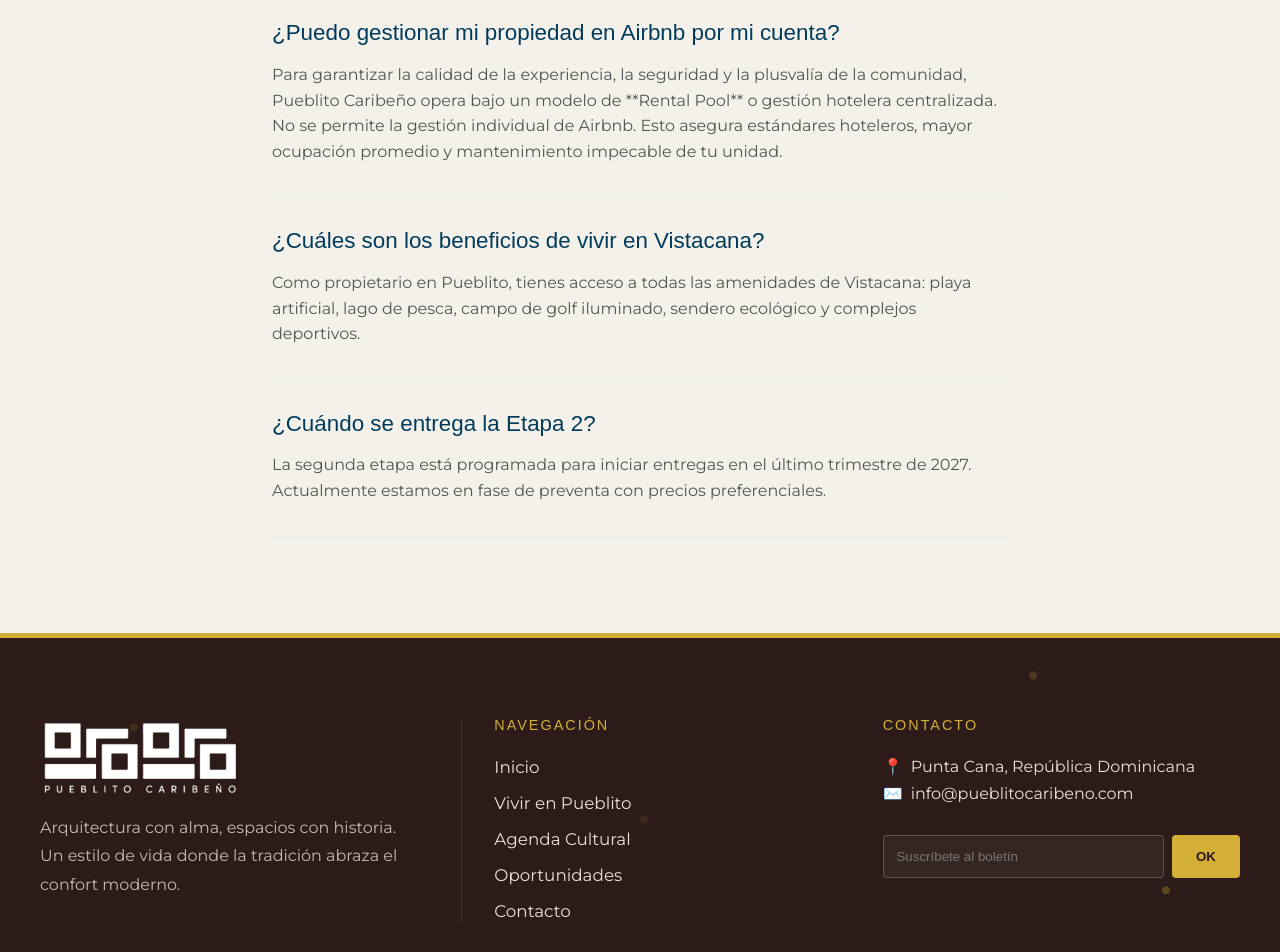
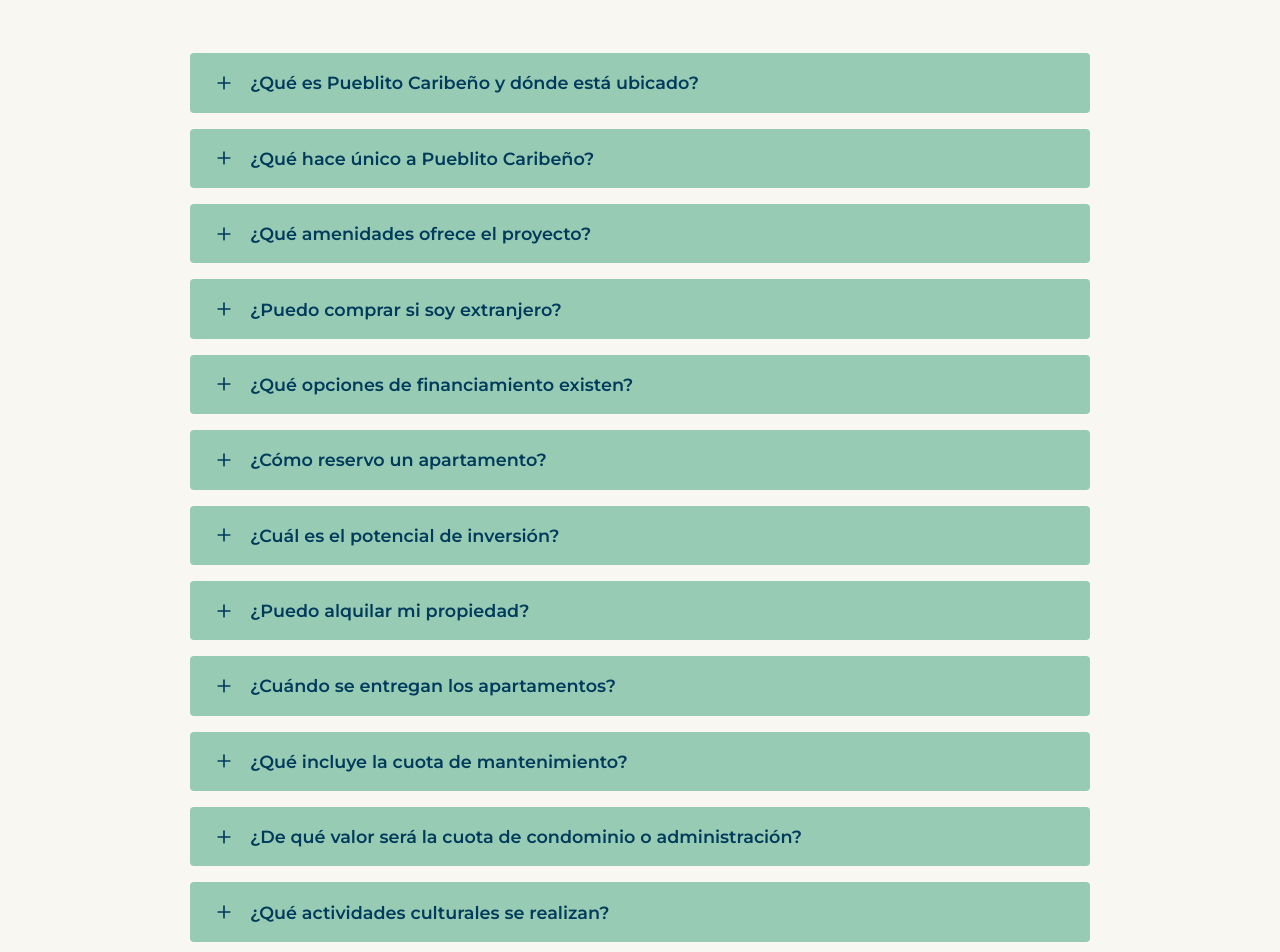
Before and after one commit to Nelocode/pueblito, a Next.js app in the folder web/: page /faq in a window 1280 px wide. Shown: the part 500-1452 px from the top of the page. Built offline with nearby package versions, Linux system fonts and the light colour scheme; a web font is replaced by a local one.

Commit message:
feat: update FAQ content and add accordion component

```diff
--- a/web/src/app/faq/page.js
+++ b/web/src/app/faq/page.js
@@ -1,6 +1,7 @@
 import Navbar from "@/components/Navbar";
 import Footer from "@/components/Footer";
 import PageHeader from "@/components/PageHeader";
+import FAQAccordion from "@/components/FAQAccordion";
 
 export const metadata = {
   title: "Preguntas Frecuentes | Pueblito Caribeño",
@@ -9,16 +10,68 @@ export const metadata = {
 
 const faqs = [
   {
-    q: "¿Puedo gestionar mi propiedad en Airbnb por mi cuenta?",
-    a: "Para garantizar la calidad de la experiencia, la seguridad y la plusvalía de la comunidad, Pueblito Caribeño opera bajo un modelo de **Rental Pool** o gestión hotelera centralizada. No se permite la gestión individual de Airbnb. Esto asegura estándares hoteleros, mayor ocupación promedio y mantenimiento impecable de tu unidad."
+    q: "¿Qué es Pueblito Caribeño y dónde está ubicado?",
+    a: "Pueblito Caribeño es un proyecto residencial y comercial inspirado en la arquitectura colonial del Caribe. Está ubicado dentro de Vistacana, en Punta Cana, a solo minutos del aeropuerto internacional y de las playas más reconocidas del país."
   },
   {
-    q: "¿Cuáles son los beneficios de vivir en Vistacana?",
-    a: "Como propietario en Pueblito, tienes acceso a todas las amenidades de Vistacana: playa artificial, lago de pesca, campo de golf iluminado, sendero ecológico y complejos deportivos."
+    q: "¿Qué hace único a Pueblito Caribeño?",
+    a: "Su encanto está en la mezcla entre historia y modernidad: calles adoquinadas, plazas coloridas, arte en cada rincón y un estilo de vida que combina cultura, naturaleza y comunidad."
   },
   {
-    q: "¿Cuándo se entrega la Etapa 2?",
-    a: "La segunda etapa está programada para iniciar entregas en el último trimestre de 2027. Actualmente estamos en fase de preventa con precios preferenciales."
+    q: "¿Qué amenidades ofrece el proyecto?",
+    a: "Los residentes disfrutan acceso a todas las amenidades de Vistacana® como playas artificiales, lagos de agua cristalina, campo de golf, senderos naturales, plaza comercial, restaurantes, colegio bilingüe, centro deportivo y seguridad 24/7, además del vibrante Art District, el Centro Cultural y comercios al interior de Pueblito Caribeño."
+  },
+  {
+    q: "¿Puedo comprar si soy extranjero?",
+    a: "¡Sí! La ley dominicana permite la compra de propiedades a extranjeros con los mismos derechos que un ciudadano local. Solo necesitas tu pasaporte vigente y cumplir con los pasos de compra establecidos."
+  },
+  {
+    q: "¿Qué opciones de financiamiento existen?",
+    a: "Ofrecemos facilidades de pago directo con el desarrollador (20-30-50%) y acceso a créditos hipotecarios con bancos dominicanos e internacionales aliados. Nuestro equipo puede asesorarte durante todo el proceso."
+  },
+  {
+    q: "¿Cómo reservo un apartamento?",
+    a: "Puedes reservar con un pequeño depósito inicial de solo USD $1.000 para asegurar la unidad que elijas. Luego se formaliza la promesa de venta con un 20% del valor de la propiedad, y se define el calendario de pagos según el plan de construcción."
+  },
+  {
+    q: "¿Cuál es el potencial de inversión?",
+    a: "Pueblito Caribeño ofrece alta plusvalía por su ubicación en Vistacana y su concepto único. Además, permite rentas vacacionales o de largo plazo, brindando atractivos retornos de inversión."
+  },
+  {
+    q: "¿Puedo alquilar mi propiedad?",
+    a: "Sí. Hay posibilidad de renta de largo plazo (mínimo 60 días) en la mayoría de las unidades, y en otras ubicadas en las plazas internas, puedes acceder a la gestión de renta corta hotelera, a través de nuestros aliados de administración y renta turística, que se encargan de todo: promoción, limpieza y atención a huéspedes."
+  },
+  {
+    q: "¿Cuándo se entregan los apartamentos?",
+    a: "La primera etapa se viene entregando desde el mes de agosto de 2025 hasta el primer trimestre de 2026. La Etapa 2 está en venta actualmente, con entregas estimadas para diciembre de 2027."
+  },
+  {
+    q: "¿Qué incluye la cuota de mantenimiento?",
+    a: "Incluye la seguridad 24/7, servicio de concierge, mantenimiento de zonas comunes, jardinería, iluminación, limpieza de calles y acceso a las amenidades del complejo."
+  },
+  {
+    q: "¿De qué valor será la cuota de condominio o administración?",
+    a: "Está previsto que dicha cuota esté alrededor de los 2.5 dólares por metro cuadrado. El monto final será definido en el último trimestre de 2025."
+  },
+  {
+    q: "¿Qué actividades culturales se realizan?",
+    a: "Pueblito Caribeño celebra la vida y la cultura con exposiciones de arte, activaciones de música en vivo, festivales, cine al aire libre, talleres de arte y ferias locales, todo dentro de su encantador entorno colonial."
+  },
+  {
+    q: "¿Puedo obtener residencia si compro una propiedad?",
+    a: "Sí. La República Dominicana ofrece programas de residencia por inversión (mínimo USD $200.000) inmobiliaria, una opción atractiva para quienes buscan establecerse o invertir a largo plazo en el país."
+  },
+  {
+    q: "¿Con quién puedo hablar para más información?",
+    a: "Puedes contactarnos directamente a través del enlace de Whatsapp en este sitio web o comunicarte con nuestros asesores para recibir atención personalizada y agendar tu visita a Pueblito Caribeño."
+  },
+  {
+    q: "¿Qué distancia hay a la playa, al aeropuerto y a los principales puntos de Punta Cana?",
+    a: "El aeropuerto internacional de Punta Cana, está a 25 minutos de Pueblito Caribeño. Las playas públicas de Punta Cana como El Cortecito o Jelly Fish, están a tan solo unos 15 minutos. El nuevo supermercado La Sirena, estará en La PLaza Comercial La Nube, en el acceso 1 de Vistacana, a tan solo 5 minutos de Pueblito. Y a menos de 10 minutos podrás estar en el Downtown de Punta Cana, con más opciones de comercio."
+  },
+  {
+    q: "¿Hay disponibilidad de estacionamientos?",
+    a: "Sí, Pueblito Caribeño cuenta con celdas de parqueo para propietarios/residentes y visitantes, así como espacios exclusivos para personas con movilidad reducida, carritos de golf bicicletas y coches eléctricos."
   }
 ];
 
@@ -32,13 +85,8 @@ export default function FAQPage() {
         bgImage="/images/portadas/FAQ.jpg"
       />
 
-      <section style={{ maxWidth: '800px', margin: '0 auto', padding: '4rem 2rem' }}>
-        {faqs.map((item, i) => (
-          <div key={i} style={{ marginBottom: '2rem', borderBottom: '1px solid #eee', paddingBottom: '2rem' }}>
-            <h3 style={{ color: 'var(--primary)', marginBottom: '1rem', fontSize: '1.4rem' }}>{item.q}</h3>
-            <p style={{ lineHeight: '1.6', color: '#555' }}>{item.a}</p>
-          </div>
-        ))}
+      <section style={{ padding: '6rem 2rem', backgroundColor: '#F9F7F2' }}>
+        <FAQAccordion items={faqs} />
       </section>
 
       <Footer />
--- /dev/null
+++ b/web/src/components/FAQAccordion.js
@@ -0,0 +1,80 @@
+"use client";
+
+import { useState } from "react";
+import { motion, AnimatePresence } from "framer-motion";
+import { Plus, Minus } from "lucide-react";
+
+export default function FAQAccordion({ items }) {
+    // Allow multiple open items if needed, but standard accordion usually interacts one by one.
+    // User didn't specify, but screenshot looks like independent toggles.
+    // Let's use independent state for each item (multiple can be open).
+    // Actually, standard behavior is often one at a time for cleanliness.
+    // I'll make it independent for flexibility unless it gets too long.
+    // Let's stick to independent state (multiple open allowed).
+
+    return (
+        <div style={{ display: 'flex', flexDirection: 'column', gap: '1rem', width: '100%', maxWidth: '900px', margin: '0 auto' }}>
+            {items.map((item, index) => (
+                <FAQItem key={index} q={item.q} a={item.a} />
+            ))}
+        </div>
+    );
+}
+
+function FAQItem({ q, a }) {
+    const [isOpen, setIsOpen] = useState(false);
+
+    return (
+        <div style={{ width: '100%', overflow: 'hidden' }}>
+            <button
+                onClick={() => setIsOpen(!isOpen)}
+                style={{
+                    width: '100%',
+                    display: 'flex',
+                    alignItems: 'center',
+                    justifyContent: 'space-between',
+                    padding: '1.2rem 1.5rem',
+                    backgroundColor: '#98cbb4', // Teal color from screenshot/branding
+                    color: '#003B5C', // Dark blue text for contrast/brand
+                    border: 'none',
+                    cursor: 'pointer',
+                    textAlign: 'left',
+                    borderRadius: '4px', // Slight rounding
+                    transition: 'background-color 0.2s',
+                    fontFamily: 'var(--font-body, "Montserrat", sans-serif)',
+                    fontSize: '1.1rem',
+                    fontWeight: '600',
+                }}
+            >
+                <div style={{ display: 'flex', alignItems: 'center', gap: '1rem' }}>
+                    {isOpen ? <Minus size={20} color="#003B5C" /> : <Plus size={20} color="#003B5C" />}
+                    <span>{q}</span>
+                </div>
+            </button>
+
+            <AnimatePresence>
+                {isOpen && (
+                    <motion.div
+                        initial={{ height: 0, opacity: 0 }}
+                        animate={{ height: "auto", opacity: 1 }}
+                        exit={{ height: 0, opacity: 0 }}
+                        transition={{ duration: 0.3, ease: "easeInOut" }}
+                        style={{ overflow: 'hidden' }}
+                    >
+                        <div style={{
+                            padding: '1.5rem',
+                            backgroundColor: 'rgba(152, 203, 180, 0.2)', // Light teal tint
+                            borderLeft: '4px solid #98cbb4',
+                            color: '#444',
+                            lineHeight: '1.6',
+                            fontFamily: 'var(--font-body, "Montserrat", sans-serif)',
+                            fontSize: '1rem'
+                        }}>
+                            {a}
+                        </div>
+                    </motion.div>
+                )}
+            </AnimatePresence>
+        </div>
+    );
+}
```
